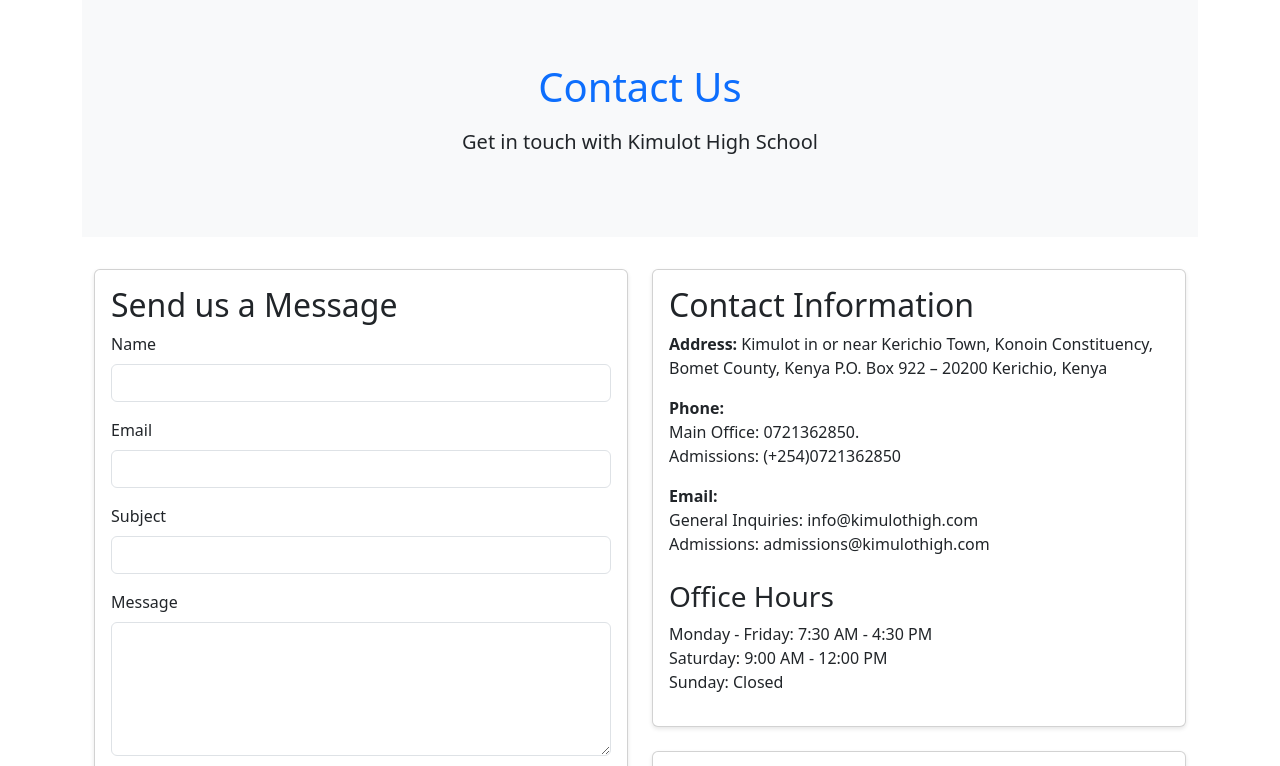
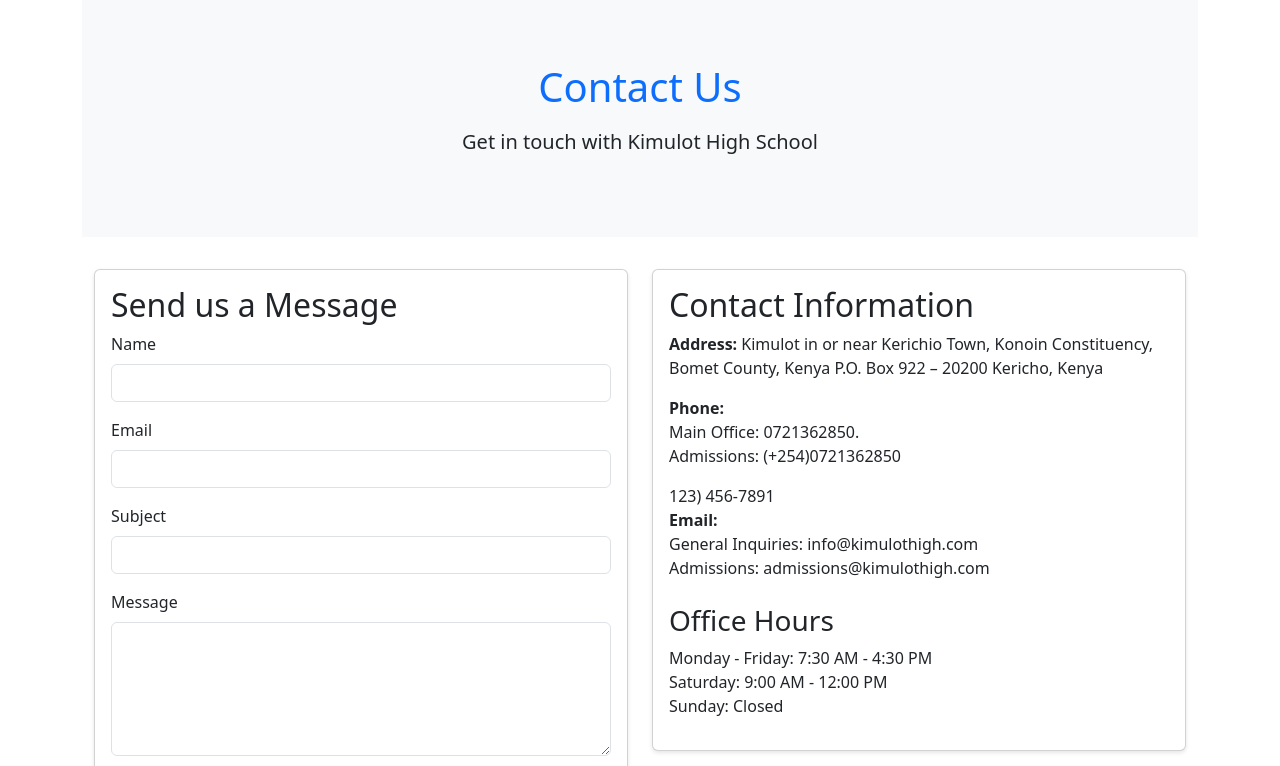
Before and after one commit to abnasity/KIMZ-HIGH-SCHOOL, a Flask app: page /contact in a window 1280 px wide. Shown: the part 172-938 px from the top of the page. Run offline with Flask 3, Linux system fonts and the light colour scheme.

Commit message:
change location

```diff
--- a/app/templates/public/contact.html
+++ b/app/templates/public/contact.html
@@ -61,11 +61,11 @@
                     <h2 class="card-title">Contact Information</h2>
                     <p><strong>Address:</strong>
                    Kimulot in or near Kerichio Town, Konoin Constituency, Bomet County, Kenya
-P.O. Box 922 – 20200 Kerichio, Kenya</p>
+P.O. Box 922 – 20200 Kericho, Kenya</p>
 
                     <p><strong>Phone:</strong><br>
                     Main Office: 0721362850.<br>
-                    Admissions:  (+254)0721362850</p>
+                    Admissions:  (+254)0721362850</p>123) 456-7891
 
                     <p><strong>Email:</strong><br>
                     General Inquiries: info@kimulothigh.com<br>
```
